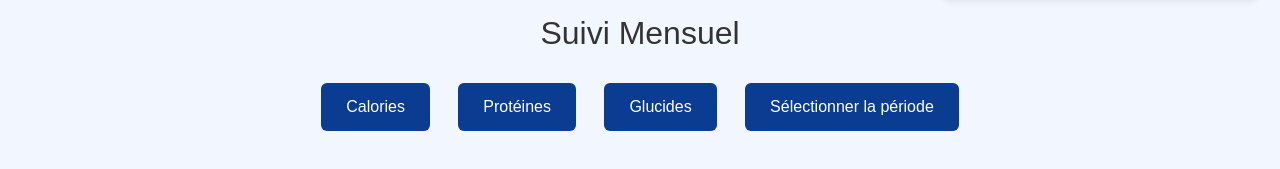
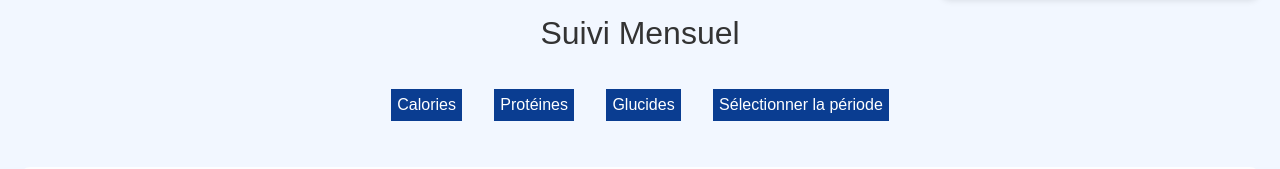
Before and after one commit to abdeslammch/suivi, a plain HTML site: page index.html in a window 1280 px wide. Shown: the part 783-952 px from the top of the page. Drawn offline with nearby package versions, Linux system fonts and the light colour scheme; a small style sheet from the web is missing.

Commit message:
Update index.html

```diff
--- a/index.html
+++ b/index.html
@@ -157,13 +157,14 @@
         .selection-container button {
     background-color: #0a3d91;
     color: white;
-            padding: 12px 25px;
+    padding: 4px 6px;
     border: none;
-            border-radius: 6px;
+    border-radius: -2px;
     cursor: pointer;
     font-size: 16px;
-            margin: 0 12px;
+    margin: 6px 14px;
     transition: background-color 0.3s ease;
+}
         }
         .selection-container button:hover {
             background-color: #ffd700;
@@ -302,7 +303,7 @@
         <button id="date-picker-btn">Sélectionner la période</button>
     </div>
 
-    <div class="calendar-dropdown" id="calendar-dropdown" style="display: none; position: absolute; background: #fff; border: 1px solid #ccc; padding: 10px; border-radius: 5px;">
+    <div class="calendar-dropdown" id="calendar-dropdown" style="display: none; position: absolute; background: #fff; border: 1px solid #ccc; padding: 10px; border-radius: 5px; z-index:1;">
         <button id="last-7-days">7 derniers jours</button>
         <button id="last-15-days">15 derniers jours</button>
         <button id="last-month">Ce mois</button>
```
Lines whose indentation alone changed are shown as unchanged.
